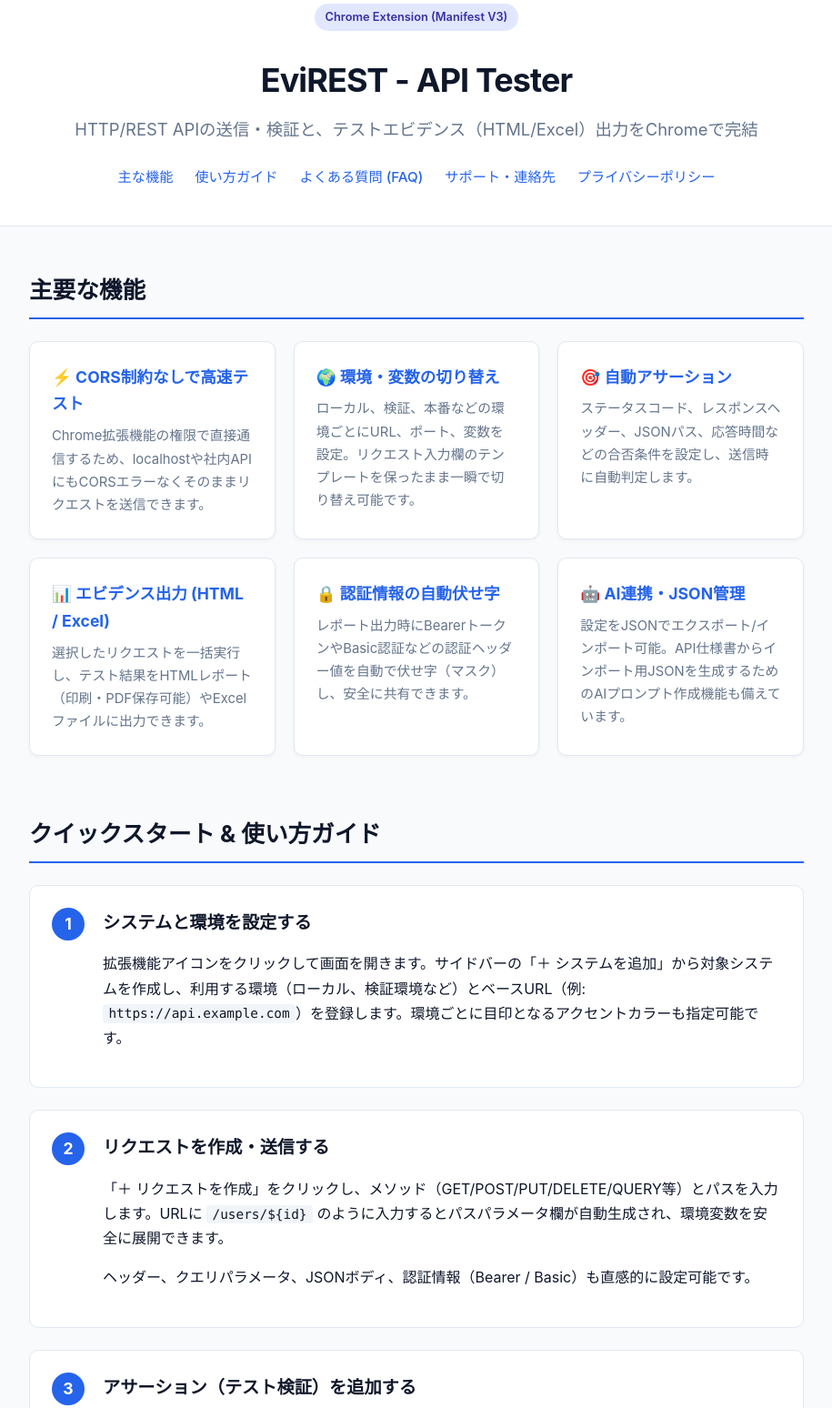
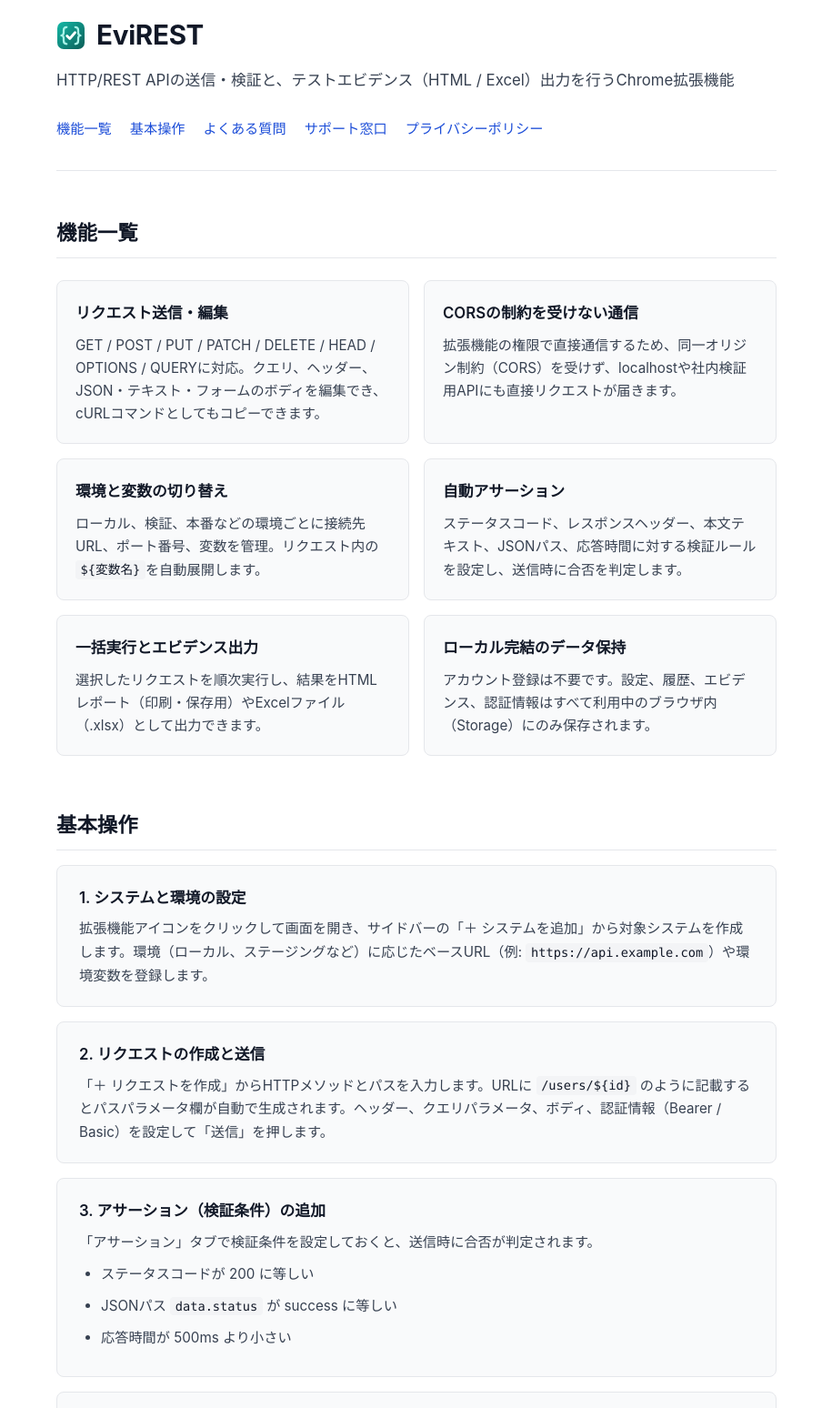
Before and after one commit to conte0745/evirest, a browser extension: page docs/index.html in a window 1280 px wide. Shown: the part 36-1584 px from the top of the page at 91% size, without its empty margins (182-1097 px from the left). Drawn offline with Linux system fonts and the light colour scheme.

Commit message:
style(docs): improve typography contrast and refine tone

```diff
--- a/docs/index.html
+++ b/docs/index.html
@@ -3,395 +3,359 @@
 <head>
   <meta charset="UTF-8">
   <meta name="viewport" content="width=device-width, initial-scale=1.0">
-  <title>EviREST - 使い方ガイド &amp; サポート</title>
+  <title>EviREST - ドキュメント &amp; サポート</title>
   <link rel="icon" type="image/svg+xml" href="favicon.svg">
   <link rel="alternate icon" type="image/png" href="favicon.png">
   <style>
     :root {
-      --bg: #f8fafc;
-      --card-bg: #ffffff;
-      --card-sub: #f1f5f9;
-      --text: #0f172a;
-      --muted: #64748b;
-      --border: #e2e8f0;
-      --primary: #2563eb;
-      --primary-hover: #1d4ed8;
-      --primary-light: #eff6ff;
-      --code-bg: #0f172a;
-      --code-text: #f8fafc;
-      --tag-bg: #e0e7ff;
-      --tag-text: #3730a3;
+      --bg: #ffffff;
+      --surface: #f9fafb;
+      --surface-border: #e5e7eb;
+      --text: #111827;
+      --text-sub: #374151;
+      --text-muted: #4b5563;
+      --link: #1d4ed8;
+      --link-hover: #1e40af;
+      --code-bg: #f3f4f6;
+      --code-text: #111827;
+      --accent: #2563eb;
     }
     @media (prefers-color-scheme: dark) {
       :root {
-        --bg: #0b0f19;
-        --card-bg: #131c2e;
-        --card-sub: #1e293b;
+        --bg: #0f172a;
+        --surface: #1e293b;
+        --surface-border: #334155;
         --text: #f8fafc;
-        --muted: #94a3b8;
-        --border: #243049;
-        --primary: #3b82f6;
-        --primary-hover: #60a5fa;
-        --primary-light: #1e293b;
-        --code-bg: #030712;
-        --code-text: #e2e8f0;
-        --tag-bg: #1e1b4b;
-        --tag-text: #a5b4fc;
+        --text-sub: #e2e8f0;
+        --text-muted: #cbd5e1;
+        --link: #60a5fa;
+        --link-hover: #93c5fd;
+        --code-bg: #0b1120;
+        --code-text: #f8fafc;
+        --accent: #3b82f6;
       }
     }
     * {
       box-sizing: border-box;
     }
     body {
-      font-family: -apple-system, BlinkMacSystemFont, "Segoe UI", Roboto, "Helvetica Neue", Arial, sans-serif;
-      line-height: 1.7;
+      font-family: -apple-system, BlinkMacSystemFont, "Hiragino Sans", "Hiragino Kaku Gothic ProN", "Yu Gothic", "Meiryo", sans-serif;
+      font-size: 16px;
+      line-height: 1.8;
       color: var(--text);
       background-color: var(--bg);
       margin: 0;
       padding: 0;
+      -webkit-font-smoothing: antialiased;
+    }
+    .wrapper {
+      max-width: 840px;
+      margin: 0 auto;
+      padding: 3rem 1.5rem 5rem;
     }
     header {
-      background: var(--card-bg);
-      border-bottom: 1px solid var(--border);
-      padding: 2.5rem 1.5rem;
-      text-align: center;
+      border-bottom: 1px solid var(--surface-border);
+      padding-bottom: 2rem;
+      margin-bottom: 3rem;
     }
-    .hero {
-      max-width: 800px;
-      margin: 0 auto;
+    .brand-line {
+      display: flex;
+      align-items: center;
+      gap: 0.75rem;
+      margin-bottom: 0.5rem;
     }
-    .badge {
-      display: inline-block;
-      background: var(--tag-bg);
-      color: var(--tag-text);
-      font-size: 0.8rem;
-      font-weight: 600;
-      padding: 0.25rem 0.75rem;
-      border-radius: 9999px;
-      margin-bottom: 1rem;
+    .brand-icon {
+      width: 32px;
+      height: 32px;
+      border-radius: 6px;
     }
     h1 {
-      font-size: 2.25rem;
-      margin: 0.5rem 0;
-      letter-spacing: -0.025em;
+      font-size: 1.85rem;
+      font-weight: 700;
+      margin: 0;
+      letter-spacing: -0.01em;
     }
-    .subtitle {
-      font-size: 1.15rem;
-      color: var(--muted);
-      margin: 0 0 1.5rem 0;
+    .lead {
+      font-size: 1.05rem;
+      color: var(--text-sub);
+      margin: 0.5rem 0 1.5rem;
     }
-    nav {
+    nav.top-nav {
       display: flex;
-      justify-content: center;
-      gap: 1.5rem;
+      gap: 1.25rem;
       flex-wrap: wrap;
-      margin-top: 1.5rem;
       font-size: 0.95rem;
     }
-    nav a {
-      color: var(--primary);
+    nav.top-nav a {
+      color: var(--link);
       text-decoration: none;
       font-weight: 500;
     }
-    nav a:hover {
+    nav.top-nav a:hover {
       text-decoration: underline;
     }
-    .container {
-      max-width: 900px;
-      margin: 0 auto;
-      padding: 3rem 1.5rem;
-    }
     section {
-      margin-bottom: 4rem;
+      margin-bottom: 3.5rem;
     }
     h2 {
-      font-size: 1.6rem;
-      margin-top: 0;
-      margin-bottom: 1.5rem;
-      border-bottom: 2px solid var(--primary);
-      padding-bottom: 0.5rem;
-      display: flex;
-      align-items: center;
-      gap: 0.5rem;
+      font-size: 1.4rem;
+      font-weight: 700;
+      margin: 2.5rem 0 1rem;
+      padding-bottom: 0.4rem;
+      border-bottom: 1px solid var(--surface-border);
     }
     h3 {
-      font-size: 1.2rem;
-      margin-top: 1.75rem;
-      margin-bottom: 0.75rem;
+      font-size: 1.15rem;
+      font-weight: 600;
+      margin: 1.75rem 0 0.5rem;
+      color: var(--text);
     }
-    p, li {
-      font-size: 1rem;
+    p {
+      margin: 0.75rem 0;
+      color: var(--text-sub);
     }
     ul, ol {
+      margin: 0.75rem 0;
       padding-left: 1.5rem;
+      color: var(--text-sub);
     }
     li {
       margin-bottom: 0.5rem;
     }
-    .grid {
+    .feature-list {
       display: grid;
-      grid-template-columns: repeat(auto-fit, minmax(260px, 1fr));
-      gap: 1.25rem;
-      margin-top: 1.5rem;
+      grid-template-columns: 1fr;
+      gap: 1rem;
+      margin: 1.5rem 0;
     }
-    .card {
-      background: var(--card-bg);
-      border: 1px solid var(--border);
-      border-radius: 10px;
-      padding: 1.5rem;
-      box-shadow: 0 2px 4px rgba(0, 0, 0, 0.04);
+    @media (min-width: 640px) {
+      .feature-list {
+        grid-template-columns: 1fr 1fr;
       }
-    .card h4 {
-      margin-top: 0;
-      margin-bottom: 0.5rem;
-      font-size: 1.1rem;
-      color: var(--primary);
     }
-    .card p {
-      font-size: 0.925rem;
-      color: var(--muted);
+    .feature-item {
+      background: var(--surface);
+      border: 1px solid var(--surface-border);
+      border-radius: 8px;
+      padding: 1.25rem;
+    }
+    .feature-item h4 {
+      margin: 0 0 0.5rem;
+      font-size: 1.05rem;
+      font-weight: 600;
+      color: var(--text);
+    }
+    .feature-item p {
       margin: 0;
+      font-size: 0.95rem;
+      color: var(--text-sub);
+      line-height: 1.65;
     }
     .step-box {
-      background: var(--card-bg);
-      border: 1px solid var(--border);
-      border-radius: 10px;
-      padding: 1.5rem;
-      margin-bottom: 1.5rem;
-      display: flex;
-      gap: 1.25rem;
-      align-items: flex-start;
-    }
-    .step-num {
-      background: var(--primary);
-      color: #fff;
-      font-weight: 700;
-      width: 36px;
-      height: 36px;
-      border-radius: 50%;
-      display: flex;
-      align-items: center;
-      justify-content: center;
-      flex-shrink: 0;
-      font-size: 1.1rem;
-    }
-    .step-content {
-      flex: 1;
-    }
-    .step-content h3 {
-      margin-top: 0;
-      margin-bottom: 0.5rem;
-    }
-    .faq-item {
-      background: var(--card-bg);
-      border: 1px solid var(--border);
-      border-radius: 10px;
+      background: var(--surface);
+      border: 1px solid var(--surface-border);
+      border-radius: 8px;
       padding: 1.25rem 1.5rem;
       margin-bottom: 1rem;
     }
-    .faq-question {
+    .step-header {
       font-weight: 600;
       font-size: 1.05rem;
       color: var(--text);
-      margin-bottom: 0.5rem;
+      margin-bottom: 0.4rem;
     }
-    .faq-answer {
-      color: var(--muted);
+    .step-box p {
       margin: 0;
       font-size: 0.95rem;
+      line-height: 1.7;
     }
-    .contact-card {
-      background: var(--primary-light);
-      border: 1px solid var(--border);
-      border-radius: 12px;
-      padding: 2rem;
-      text-align: center;
+    .step-box ul {
+      margin: 0.5rem 0 0;
+      font-size: 0.95rem;
     }
-    .contact-card h3 {
-      margin-top: 0;
+    .faq-block {
+      border-top: 1px solid var(--surface-border);
+      padding: 1.25rem 0;
     }
-    .btn {
-      display: inline-block;
-      background: var(--primary);
-      color: #ffffff !important;
-      padding: 0.6rem 1.5rem;
-      border-radius: 6px;
-      text-decoration: none;
+    .faq-q {
       font-weight: 600;
-      margin-top: 1rem;
-      transition: background 0.2s;
+      font-size: 1.05rem;
+      color: var(--text);
+      margin-bottom: 0.4rem;
     }
-    .btn:hover {
-      background: var(--primary-hover);
-      text-decoration: none;
+    .faq-a {
+      font-size: 0.95rem;
+      color: var(--text-sub);
+      margin: 0;
+      line-height: 1.75;
+    }
+    .info-box {
+      background: var(--surface);
+      border-left: 4px solid var(--accent);
+      border-radius: 0 8px 8px 0;
+      padding: 1.25rem 1.5rem;
+      margin: 1.5rem 0;
+    }
+    .info-box p {
+      margin: 0.35rem 0;
+    }
+    code {
+      font-family: ui-monospace, SFMono-Regular, Consolas, "Liberation Mono", Menlo, monospace;
+      font-size: 0.9em;
+      background: var(--code-bg);
+      color: var(--code-text);
+      padding: 0.15rem 0.35rem;
+      border-radius: 4px;
+    }
+    a {
+      color: var(--link);
+      text-decoration: underline;
+      text-underline-offset: 3px;
+    }
+    a:hover {
+      color: var(--link-hover);
     }
     footer {
-      border-top: 1px solid var(--border);
-      background: var(--card-bg);
-      text-align: center;
-      padding: 2rem 1.5rem;
-      color: var(--muted);
+      border-top: 1px solid var(--surface-border);
+      padding-top: 2rem;
+      margin-top: 4rem;
       font-size: 0.9rem;
+      color: var(--text-muted);
     }
     footer a {
-      color: var(--primary);
-      text-decoration: none;
+      color: var(--text-muted);
     }
-    code {
-      font-family: ui-monospace, SFMono-Regular, Menlo, Monaco, Consolas, monospace;
-      background: var(--card-sub);
-      padding: 0.15rem 0.4rem;
-      border-radius: 4px;
-      font-size: 0.9em;
+    footer a:hover {
+      color: var(--text);
     }
   </style>
 </head>
 <body>
-
+  <div class="wrapper">
     <header>
-    <div class="hero">
-      <div class="badge">Chrome Extension (Manifest V3)</div>
-      <h1>EviREST - API Tester</h1>
-      <p class="subtitle">HTTP/REST APIの送信・検証と、テストエビデンス（HTML/Excel）出力をChromeで完結</p>
-      <nav>
-        <a href="#features">主な機能</a>
-        <a href="#guide">使い方ガイド</a>
-        <a href="#faq">よくある質問 (FAQ)</a>
-        <a href="#support">サポート・連絡先</a>
+      <div class="brand-line">
+        <img src="favicon.svg" alt="EviREST Logo" class="brand-icon">
+        <h1>EviREST</h1>
+      </div>
+      <p class="lead">HTTP/REST APIの送信・検証と、テストエビデンス（HTML / Excel）出力を行うChrome拡張機能</p>
+      <nav class="top-nav">
+        <a href="#features">機能一覧</a>
+        <a href="#guide">基本操作</a>
+        <a href="#faq">よくある質問</a>
+        <a href="#support">サポート窓口</a>
         <a href="privacy-policy.html">プライバシーポリシー</a>
       </nav>
-    </div>
     </header>
-
-  <div class="container">
 
     <!-- 主な機能 -->
     <section id="features">
-      <h2>主要な機能</h2>
-      <div class="grid">
-        <div class="card">
-          <h4>⚡ CORS制約なしで高速テスト</h4>
-          <p>Chrome拡張機能の権限で直接通信するため、localhostや社内APIにもCORSエラーなくそのままリクエストを送信できます。</p>
+      <h2>機能一覧</h2>
+      <div class="feature-list">
+        <div class="feature-item">
+          <h4>リクエスト送信・編集</h4>
+          <p>GET / POST / PUT / PATCH / DELETE / HEAD / OPTIONS / QUERYに対応。クエリ、ヘッダー、JSON・テキスト・フォームのボディを編集でき、cURLコマンドとしてもコピーできます。</p>
         </div>
-        <div class="card">
-          <h4>🌍 環境・変数の切り替え</h4>
-          <p>ローカル、検証、本番などの環境ごとにURL、ポート、変数を設定。リクエスト入力欄のテンプレートを保ったまま一瞬で切り替え可能です。</p>
+        <div class="feature-item">
+          <h4>CORSの制約を受けない通信</h4>
+          <p>拡張機能の権限で直接通信するため、同一オリジン制約（CORS）を受けず、localhostや社内検証用APIにも直接リクエストが届きます。</p>
         </div>
-        <div class="card">
-          <h4>🎯 自動アサーション</h4>
-          <p>ステータスコード、レスポンスヘッダー、JSONパス、応答時間などの合否条件を設定し、送信時に自動判定します。</p>
+        <div class="feature-item">
+          <h4>環境と変数の切り替え</h4>
+          <p>ローカル、検証、本番などの環境ごとに接続先URL、ポート番号、変数を管理。リクエスト内の<code>${変数名}</code>を自動展開します。</p>
         </div>
-        <div class="card">
-          <h4>📊 エビデンス出力 (HTML / Excel)</h4>
-          <p>選択したリクエストを一括実行し、テスト結果をHTMLレポート（印刷・PDF保存可能）やExcelファイルに出力できます。</p>
+        <div class="feature-item">
+          <h4>自動アサーション</h4>
+          <p>ステータスコード、レスポンスヘッダー、本文テキスト、JSONパス、応答時間に対する検証ルールを設定し、送信時に合否を判定します。</p>
         </div>
-        <div class="card">
-          <h4>🔒 認証情報の自動伏せ字</h4>
-          <p>レポート出力時にBearerトークンやBasic認証などの認証ヘッダー値を自動で伏せ字（マスク）し、安全に共有できます。</p>
+        <div class="feature-item">
+          <h4>一括実行とエビデンス出力</h4>
+          <p>選択したリクエストを順次実行し、結果をHTMLレポート（印刷・保存用）やExcelファイル（.xlsx）として出力できます。</p>
         </div>
-        <div class="card">
-          <h4>🤖 AI連携・JSON管理</h4>
-          <p>設定をJSONでエクスポート/インポート可能。API仕様書からインポート用JSONを生成するためのAIプロンプト作成機能も備えています。</p>
+        <div class="feature-item">
+          <h4>ローカル完結のデータ保持</h4>
+          <p>アカウント登録は不要です。設定、履歴、エビデンス、認証情報はすべて利用中のブラウザ内（Storage）にのみ保存されます。</p>
         </div>
       </div>
     </section>
 
-    <!-- 使い方ガイド -->
+    <!-- 基本操作 -->
     <section id="guide">
-      <h2>クイックスタート &amp; 使い方ガイド</h2>
+      <h2>基本操作</h2>
 
       <div class="step-box">
-        <div class="step-num">1</div>
-        <div class="step-content">
-          <h3>システムと環境を設定する</h3>
-          <p>拡張機能アイコンをクリックして画面を開きます。サイドバーの「＋ システムを追加」から対象システムを作成し、利用する環境（ローカル、検証環境など）とベースURL（例: <code>https://api.example.com</code>）を登録します。環境ごとに目印となるアクセントカラーも指定可能です。</p>
-        </div>
+        <div class="step-header">1. システムと環境の設定</div>
+        <p>拡張機能アイコンをクリックして画面を開き、サイドバーの「＋ システムを追加」から対象システムを作成します。環境（ローカル、ステージングなど）に応じたベースURL（例: <code>https://api.example.com</code>）や環境変数を登録します。</p>
       </div>
 
       <div class="step-box">
-        <div class="step-num">2</div>
-        <div class="step-content">
-          <h3>リクエストを作成・送信する</h3>
-          <p>「＋ リクエストを作成」をクリックし、メソッド（GET/POST/PUT/DELETE/QUERY等）とパスを入力します。URLに <code>/users/${id}</code> のように入力するとパスパラメータ欄が自動生成され、環境変数を安全に展開できます。</p>
-          <p>ヘッダー、クエリパラメータ、JSONボディ、認証情報（Bearer / Basic）も直感的に設定可能です。</p>
-        </div>
+        <div class="step-header">2. リクエストの作成と送信</div>
+        <p>「＋ リクエストを作成」からHTTPメソッドとパスを入力します。URLに <code>/users/${id}</code> のように記載するとパスパラメータ欄が自動で生成されます。ヘッダー、クエリパラメータ、ボディ、認証情報（Bearer / Basic）を設定して「送信」を押します。</p>
       </div>
 
       <div class="step-box">
-        <div class="step-num">3</div>
-        <div class="step-content">
-          <h3>アサーション（テスト検証）を追加する</h3>
-          <p>「アサーション」タブで検証ルールを設定します。</p>
+        <div class="step-header">3. アサーション（検証条件）の追加</div>
+        <p>「アサーション」タブで検証条件を設定しておくと、送信時に合否が判定されます。</p>
         <ul>
-            <li>例: <code>ステータスコード 等しい 200</code></li>
-            <li>例: <code>JSONパス [data.status] 等しい success</code></li>
-            <li>例: <code>応答時間 より小さい 500ms</code></li>
+          <li>ステータスコードが 200 に等しい</li>
+          <li>JSONパス <code>data.status</code> が success に等しい</li>
+          <li>応答時間が 500ms より小さい</li>
         </ul>
-          <p>リクエスト送信時に自動的に合否が判定され、結果が直ちに視覚化されます。</p>
-        </div>
       </div>
 
       <div class="step-box">
-        <div class="step-num">4</div>
-        <div class="step-content">
-          <h3>一括実行とエビデンス出力</h3>
-          <p>サイドメニューで実行したいリクエストにチェックを入れ、画面上部の「選択した○件を実行」を押すと、順番に自動実行されます。</p>
-          <p>完了後は「一括実行結果」タブから <strong>HTMLレポート（別タブ表示・印刷用）</strong> または <strong>Excelシート</strong> として結果をエビデンス保存できます。</p>
-        </div>
+        <div class="step-header">4. 一括実行とレポート出力</div>
+        <p>サイドメニューで実行したいリクエストにチェックを入れ、「選択した○件を実行」を押すと順番にリクエストが送信されます。終了後、「HTMLで開く」で印刷・保管用レポートを別タブ表示するか、「Excel出力」でファイルとして保存できます。</p>
       </div>
     </section>
 
     <!-- よくある質問 -->
     <section id="faq">
-      <h2>よくある質問 (FAQ / Help)</h2>
+      <h2>よくある質問</h2>
 
-      <div class="faq-item">
-        <div class="faq-question">Q. アカウント登録やログインは必要ですか？</div>
-        <div class="faq-answer">いいえ、不要です。インストール後すぐに完全無料ですべての機能をご利用いただけます。</div>
+      <div class="faq-block">
+        <div class="faq-q">Q. アカウント登録やログインは必要ですか？</div>
+        <div class="faq-a">不要です。インストール後、ブラウザ上でそのまま利用できます。</div>
       </div>
 
-      <div class="faq-item">
-        <div class="faq-question">Q. 入力したAPIトークンやリクエストデータは外部に送信されますか？</div>
-        <div class="faq-answer">いいえ。EviREST はすべてのデータ（設定・履歴・エビデンス・認証情報）をお使いのブラウザ内（Local Storage）にのみ保存します。外部のクラウドや開発者サーバーに送信されることは一切ありません。リクエストはご自身が指定された送信先APIにのみ送信されます。</div>
+      <div class="faq-block">
+        <div class="faq-q">Q. 入力した認証情報やデータは外部サーバーに送信されますか？</div>
+        <div class="faq-a">送信されません。リクエスト内容、環境変数、トークン、テスト結果はすべて利用中のPCのブラウザ内（Chrome Storage）にのみ保存されます。通信は利用者が指定したAPI送信先に対してのみ行われます。</div>
       </div>
 
-      <div class="faq-item">
-        <div class="faq-question">Q. localhost やプライベートネットワークのAPIもテストできますか？</div>
-        <div class="faq-answer">はい、可能です。Chrome拡張機能の特権権限で直接HTTP通信を行うため、Webブラウザ特有のCORS制限を受けることなく、開発用ローカルサーバーや社内APIもスムーズにテストできます。</div>
+      <div class="faq-block">
+        <div class="faq-q">Q. localhost や社内ネットワークのAPIもテストできますか？</div>
+        <div class="faq-a">テストできます。拡張機能の権限で通信を行うため、ブラウザのCORS（クロスオリジン）エラーが発生せず、ローカル開発サーバーや社内APIも直接送信可能です。</div>
       </div>
 
-      <div class="faq-item">
-        <div class="faq-question">Q. 他のPCやチームメンバーと設定を共有できますか？</div>
-        <div class="faq-answer">はい。サイドメニューからシステム設定を JSON ファイルとしてエクスポートし、別のブラウザでインポートすることで簡単に共有できます。</div>
+      <div class="faq-block">
+        <div class="faq-q">Q. エビデンス出力時にトークンなどの機密情報は隠せますか？</div>
+        <div class="faq-a">HTMLレポートおよびExcel出力では、Authorizationヘッダーなどの認証情報値は自動的に伏せ字（マスク）されます。ただし、リクエスト本文やURLに含まれる機密情報はそのまま出力されるため、外部共有前に内容をご確認ください。</div>
       </div>
 
-      <div class="faq-item">
-        <div class="faq-question">Q. テスト結果を提出する際、認証情報は隠せますか？</div>
-        <div class="faq-answer">はい。HTMLレポートおよびExcelエビデンス出力時、Authorizationヘッダーなどの認証情報は自動的に伏せ字（マスク）処理されるため、安心してエビデンスとして提出・保管いただけます。</div>
+      <div class="faq-block">
+        <div class="faq-q">Q. 設定のバックアップや他環境への移行はできますか？</div>
+        <div class="faq-a">サイドバーのメニューから、システム設定一式をJSONファイルとしてエクスポート・インポートできます。</div>
       </div>
     </section>
 
     <!-- サポート & お問い合わせ -->
     <section id="support">
-      <h2>サポート &amp; お問い合わせ</h2>
-      <div class="contact-card">
-        <h3>不具合のご報告・ご意見・お問い合わせ</h3>
-        <p>EviREST についてご質問、ご要望、不具合のご報告がございましたら、下記窓口までお気軽にお問い合わせください。</p>
-        <p><strong>EviREST 運営プロジェクト</strong><br>
-        連絡先メールアドレス: <a href="mailto:evi-rest@shiftonton.net"><strong>evi-rest@shiftonton.net</strong></a></p>
-        <a href="mailto:evi-rest@shiftonton.net" class="btn">メールでお問い合わせ</a>
+      <h2>サポート窓口</h2>
+      <div class="info-box">
+        <p><strong>EviREST 運営プロジェクト</strong></p>
+        <p>不具合の報告、機能改善のご要望、その他のお問い合わせは下記メールアドレスまでご連絡ください。</p>
+        <p>連絡先メールアドレス: <a href="mailto:evi-rest@shiftonton.net">evi-rest@shiftonton.net</a></p>
+        <p>GitHub Issues: <a href="https://github.com/Conte0745/api-tester/issues">github.com/Conte0745/api-tester/issues</a></p>
       </div>
     </section>
 
-  </div>
-
     <footer>
-    <p>&copy; 2026 EviREST Project. All rights reserved.</p>
+      <p>&copy; 2026 EviREST Project. Released under the <a href="https://opensource.org/licenses/MIT">MIT License</a>.</p>
       <p>
         <a href="privacy-policy.html">プライバシーポリシー</a> |
         <a href="mailto:evi-rest@shiftonton.net">お問い合わせ</a>
       </p>
     </footer>
-
+  </div>
 </body>
 </html>
```
Also changed, not shown: docs/privacy-policy.html (+37 -31 lines). Lines whose indentation alone changed are shown as unchanged.
